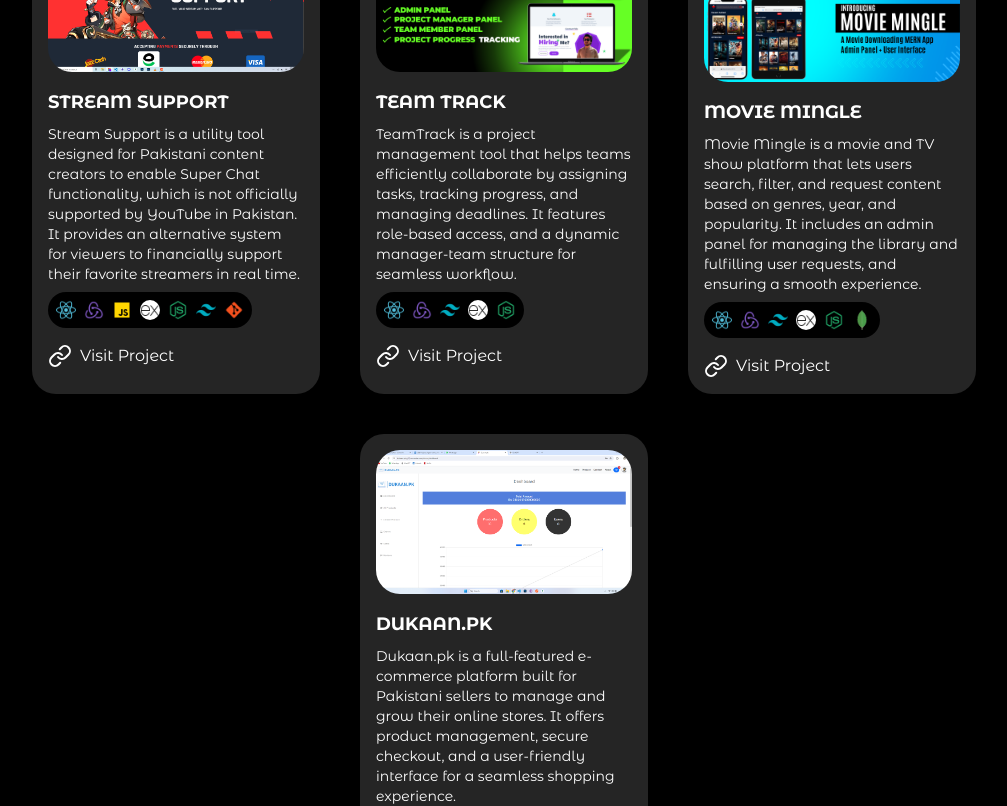
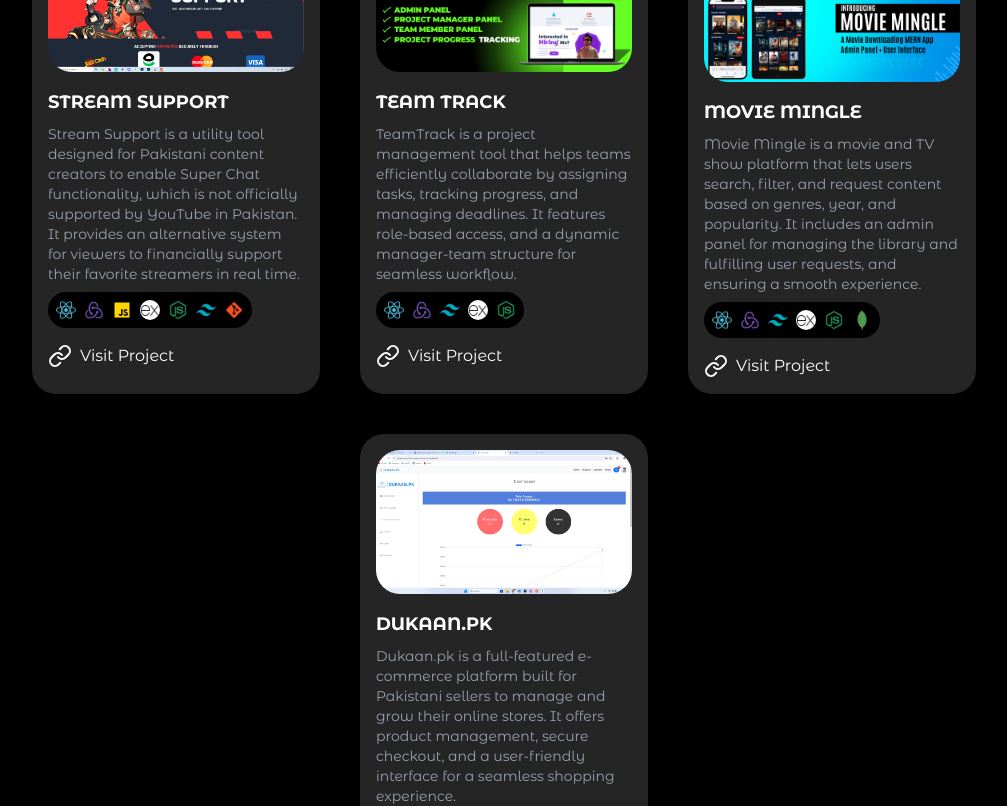
Before and after one commit to iqrashjalil/portfolio, a Next.js app: page / in a window 1280 px wide. Shown: the part 1060-1866 px from the top of the page, without its empty margins (136-1143 px from the left). Built offline with nearby package versions, Linux system fonts and the light colour scheme; a web font is replaced by a local one.

Commit message:
Adjusted some visuals

```diff
--- a/app/page.tsx
+++ b/app/page.tsx
@@ -345,12 +345,12 @@
                 alt="My Image"
                 width={300}
                 height={100}
-                className="rounded-3xl"
+                className="rounded-3xl w-full"
                 style={{ objectFit: "contain" }}
               />
             </div>
             <h1 className="text-lg font-bold uppercase mt-4">stream Support</h1>
-            <p className="text-sm mt-2">
+            <p className="text-sm text-gray-400 mt-2">
               Stream Support is a utility tool designed for Pakistani content
               creators to enable Super Chat functionality, which is not
               officially supported by YouTube in Pakistan. It provides an
@@ -417,12 +417,12 @@
                 alt="My Image"
                 width={300}
                 height={100}
-                className="rounded-3xl"
+                className="rounded-3xl w-full"
                 style={{ objectFit: "contain" }}
               />
             </div>
             <h1 className="text-lg font-bold uppercase mt-4">Team Track</h1>
-            <p className="text-sm mt-2">
+            <p className="text-sm text-gray-400 mt-2">
               TeamTrack is a project management tool that helps teams
               efficiently collaborate by assigning tasks, tracking progress, and
               managing deadlines. It features role-based access, and a dynamic
@@ -475,12 +475,12 @@
                 alt="My Image"
                 width={300}
                 height={100}
-                className="rounded-3xl"
+                className="rounded-3xl w-full"
                 style={{ objectFit: "contain" }}
               />
             </div>
             <h1 className="text-lg font-bold uppercase mt-4">Movie Mingle</h1>
-            <p className="text-sm mt-2">
+            <p className="text-sm text-gray-400 mt-2">
               Movie Mingle is a movie and TV show platform that lets users
               search, filter, and request content based on genres, year, and
               popularity. It includes an admin panel for managing the library
@@ -542,12 +542,12 @@
                 alt="My Image"
                 width={300}
                 height={100}
-                className="rounded-3xl"
+                className="rounded-3xl w-full"
                 style={{ objectFit: "contain" }}
               />
             </div>
             <h1 className="text-lg font-bold uppercase mt-4">Dukaan.pk</h1>
-            <p className="text-sm mt-2">
+            <p className="text-sm text-gray-400 mt-2">
               Dukaan.pk is a full-featured e-commerce platform built for
               Pakistani sellers to manage and grow their online stores. It
               offers product management, secure checkout, and a user-friendly
```
